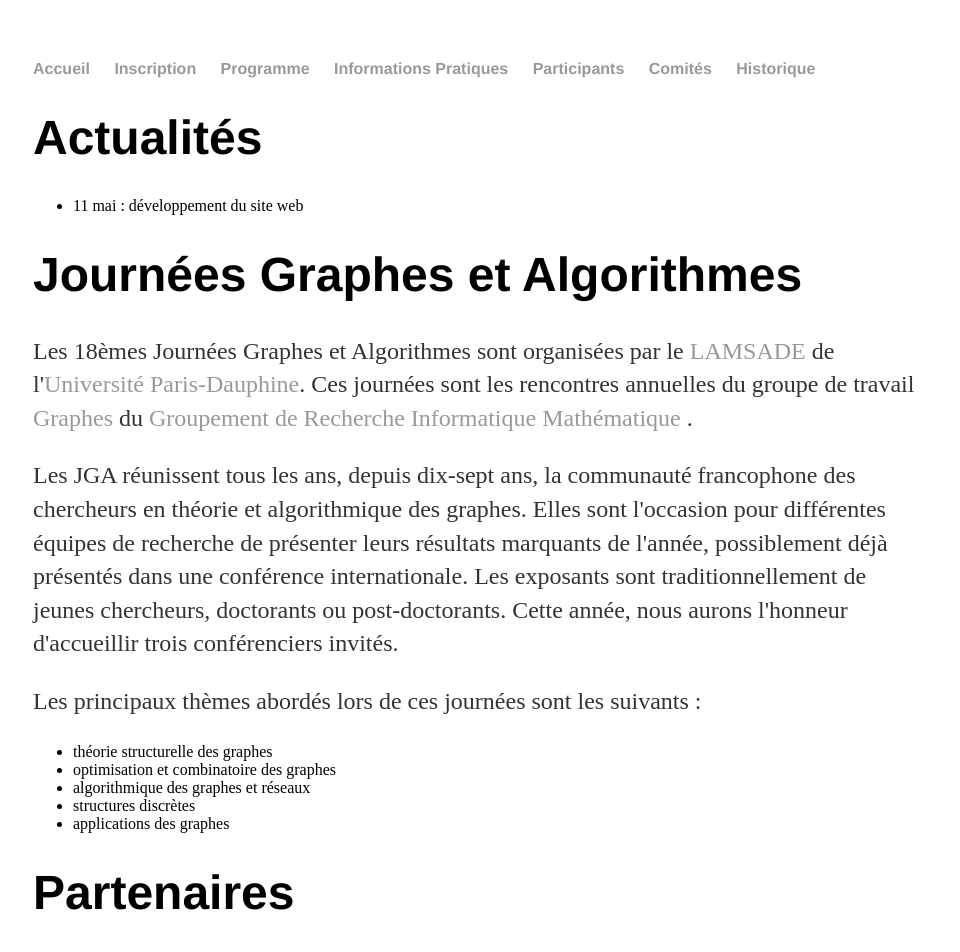
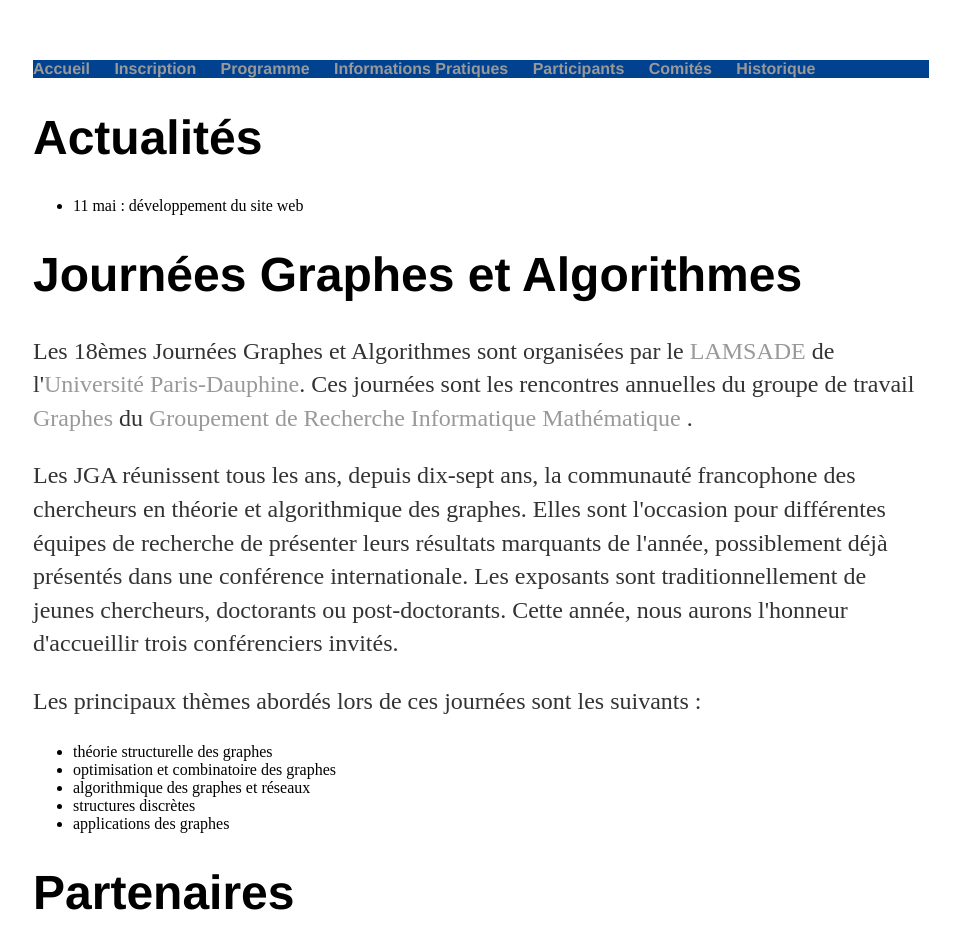
Before and after one commit to JGA2016/JGA2016.github.io, a Jekyll site: the page built from index.html, in a window 1280 px wide. Shown: the top 952 px of the page, without its empty margins (159-1119 px from the left). Built offline with Jekyll 4.4.1, drawn with Linux system fonts in a browser that asks for light colours; grey boxes are pictures that could not be loaded.

Commit message:
Small fixes

```diff
--- a/style.css
+++ b/style.css
@@ -8,6 +8,7 @@ nav ul, footer ul {
     padding: 0px;
     list-style: none;
     font-weight: bold;
+    background: #00428f;
 }
 
 nav ul li, footer ul li {
```
Also changed, not shown: participants.html (line endings or trailing spaces).
